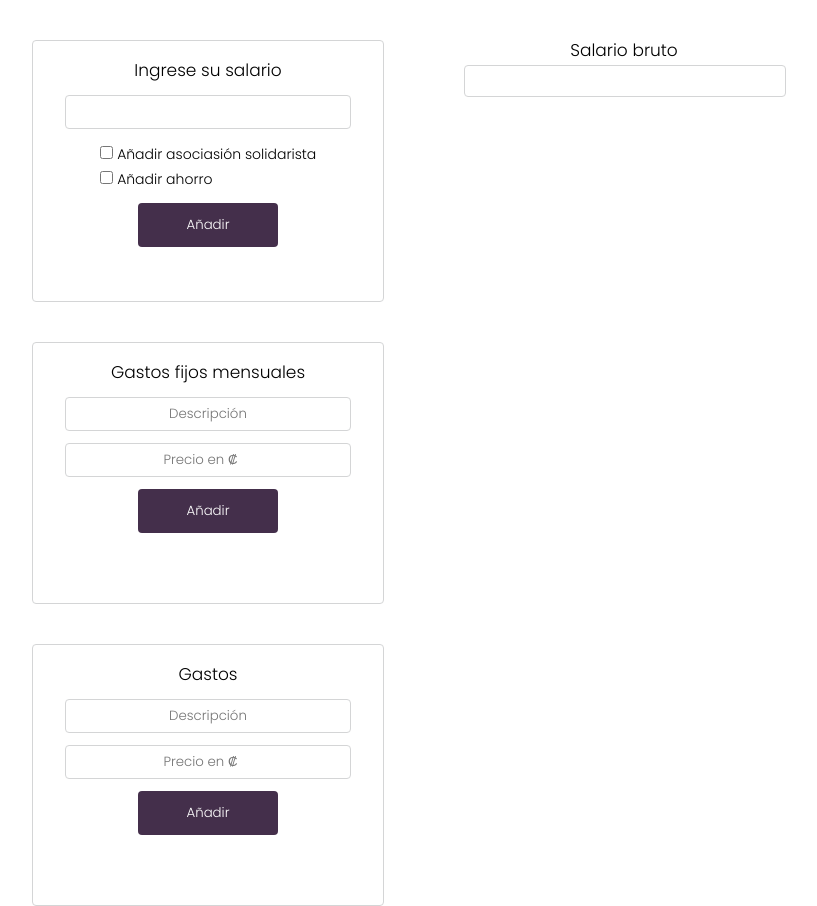
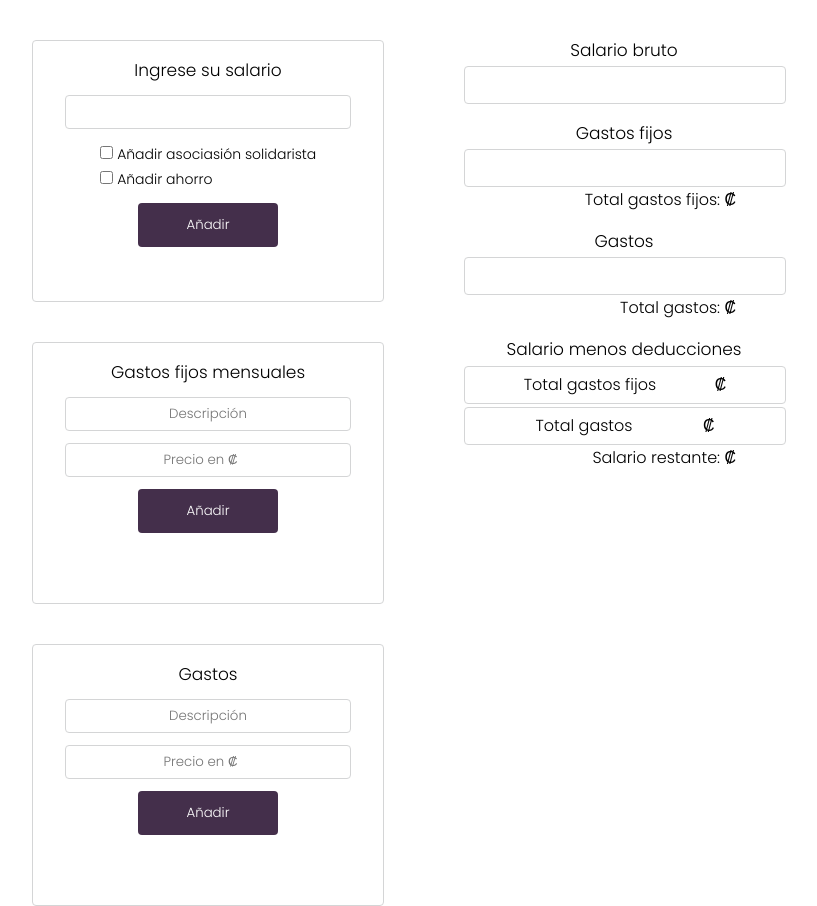
Before and after one commit to samuelmdu/menudo, a website: page index.html in a window 1280 px wide. Shown: the whole page, without its empty margins (48-865 px from the left). Drawn offline with Linux system fonts and the light colour scheme.

Commit message:
Third commit
Some touches to the front-end.

```diff
--- a/index.html
+++ b/index.html
@@ -53,10 +53,34 @@
         </section>
         <!--Print Cards-->
         <section class="print-cards">
-
+            <!--Salario bruto-->
             <div>
                 <h2 class="title">Salario bruto</h2>
                 <div class="print-container"></div>
+            </div>
+            <!--Gastos-->
+            <div>
+                <h2 class="title">Gastos fijos</h2>
+                <div class="print-container"></div>
+                <div class="end-text"><label for="">Total gastos fijos: ₡</label></div>
+
+            </div>
+            <!--Gastos fijos-->
+            <div>
+                <h2 class="title">Gastos </h2>
+                <div class="print-container"></div>
+                <div class="end-text"> <label for="">Total gastos: ₡</label></div>
+
+            </div>
+            <!--Salario - deducciones-->
+            <div>
+                <h2 class="title">Salario menos deducciones</h2>
+                <div class="print-container"><label for="" class="">Total gastos fijos</label><label for=""
+                        class="">₡</label></div>
+                <div class="print-container"><label for="" class="">Total gastos </label><label for=""
+                        class="">₡</label></div>
+                <div class="end-text"> <label for="">Salario restante: ₡</label></div>
+
             </div>
 
         </section>
--- a/style.css
+++ b/style.css
@@ -15,6 +15,14 @@
 .main-container {
     display: flex;
     gap: 15vw;
+}
+
+@media (max-width: 600px) {
+    .main-container {
+        display: flex;
+        flex-direction: column;
+        gap: 15vw;
+    }
 }
 
 /* Add cards */
@@ -37,6 +45,7 @@
     border: 1px solid var(--grey);
     border-radius: 4px;
     gap: 1.5vh;
+
 }
 
 .title {
@@ -88,12 +97,17 @@
 
 .print-container {
     display: flex;
-    justify-content: center;
+    justify-content: space-evenly;
     align-items: center;
     border: 1px solid var(--grey);
     border-radius: 4px;
-    height: 30px;
+    height: 36px;
     width: 100%;
-    margin-top: 0.3vh;
+    margin-top: 0.4vh;
+}
 
+.end-text {
+    display: flex;
+    justify-content: flex-end;
+    margin-right: 6vh;
 }
```
